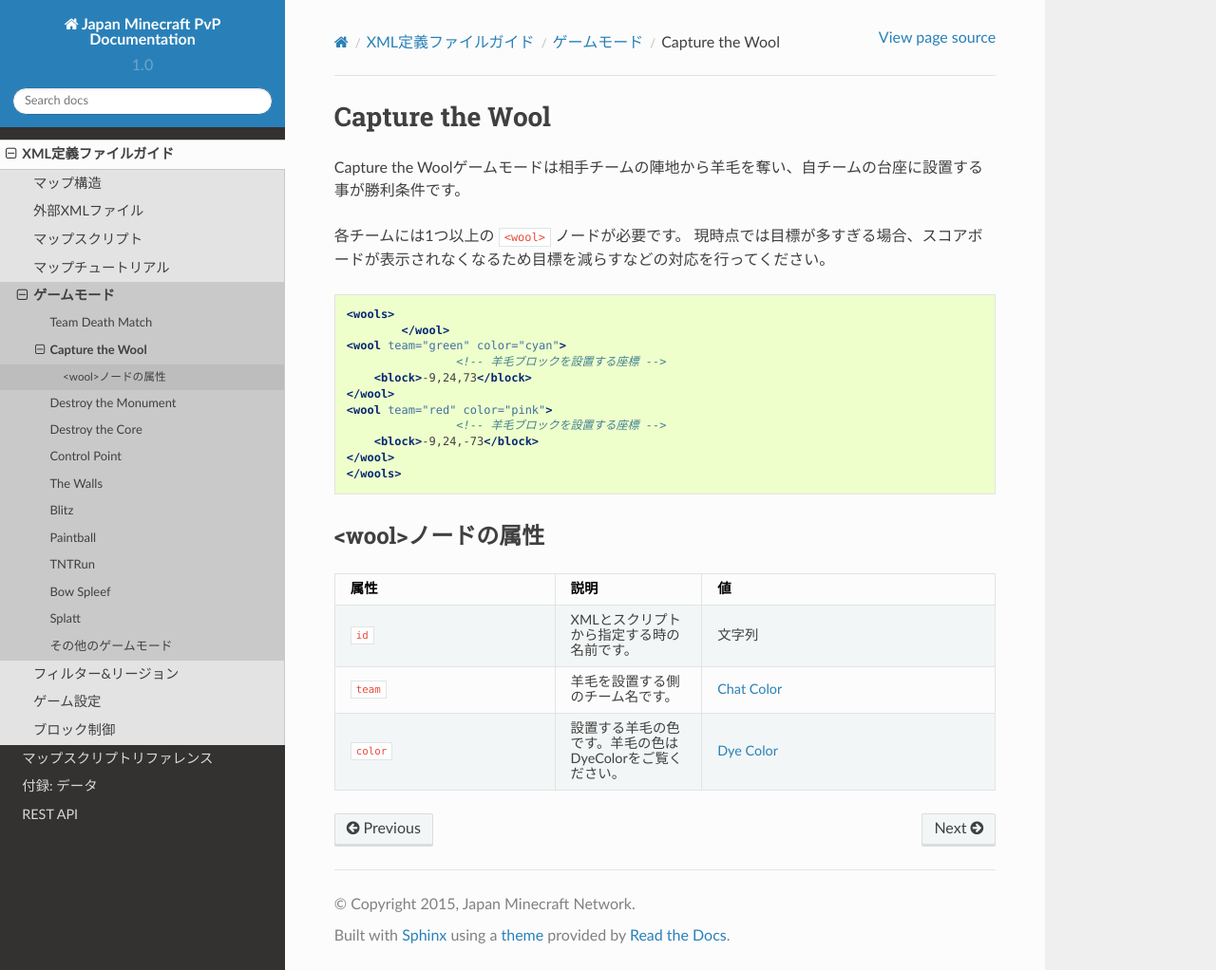
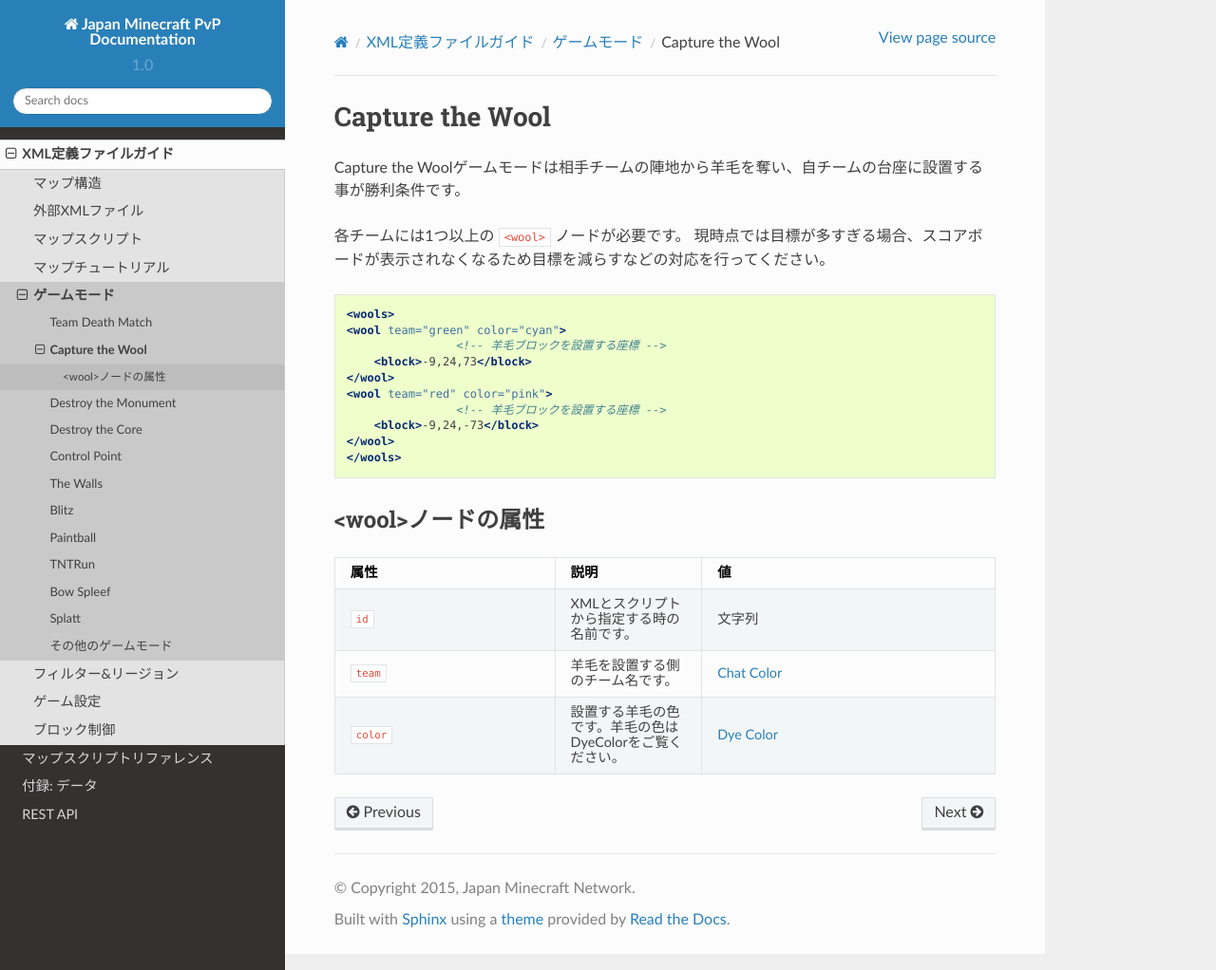
Before and after one commit to MinecraftJP/pvp-docs, a Sphinx documentation site: the page built from docs/xml/gamemode_ctw.rst, in a window 1280 px wide and 1022 px high. Shown: the whole window at 95% size. Built offline with Sphinx 7.4.7 and the Read the Docs theme 2.0.0, drawn with Linux system fonts in a browser that asks for light colours.

Commit message:
[Fix] gamemode_ctw

```diff
--- a/docs/xml/gamemode_ctw.rst
+++ b/docs/xml/gamemode_ctw.rst
@@ -8,7 +8,6 @@ Capture the Woolゲームモードは相手チームの陣地から羊毛を奪
 .. code-block:: xml
 
 	<wools>
-		</wool>
         <wool team="green" color="cyan">
 			<!-- 羊毛ブロックを設置する座標 -->
             <block>-9,24,73</block>
```
